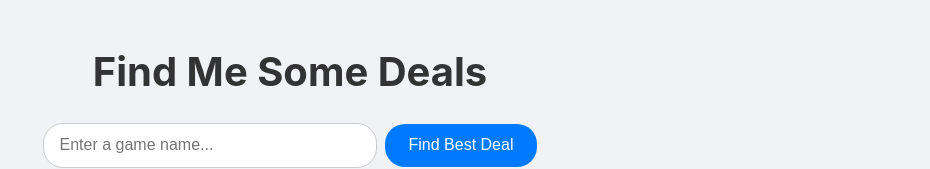
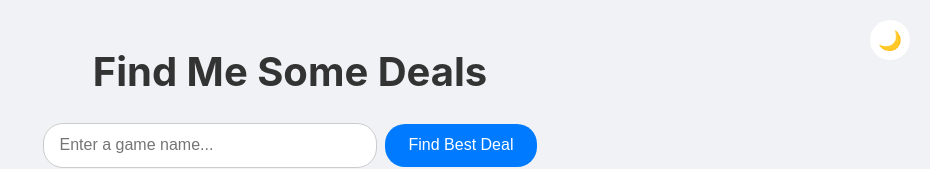
Before and after one commit to lucinho17/find-me-deals, a React (Vite) app: page / in a window 1280 px wide. Shown: the top 169 px of the page, without its empty margins (350-1280 px from the left). Built offline with nearby package versions, Linux system fonts and the light colour scheme.

Commit message:
theme selector

```diff
--- a/index.html
+++ b/index.html
@@ -2,9 +2,9 @@
 <html lang="en">
   <head>
     <meta charset="UTF-8" />
-    <link rel="icon" type="image/svg+xml" href="/vite.svg" />
+    <link rel="icon" type="image/svg+xml" href="/joystick.svg" />
     <meta name="viewport" content="width=device-width, initial-scale=1.0" />
-    <title>fmsd</title>
+    <title>Find Me Some Deals</title>
   </head>
   <body>
     <div id="root"></div>
--- a/src/App.jsx
+++ b/src/App.jsx
@@ -1,13 +1,15 @@
 import { useState } from 'react';
-import styled, { createGlobalStyle } from 'styled-components';
+import styled, { createGlobalStyle, ThemeProvider } from 'styled-components';
+import { lightTheme, darkTheme } from './themes';
 
 const GlobalStyle = createGlobalStyle`
   body {
-    background-color: #f0f2f5;
-    color: #333;
+    background-color: ${(props) => props.theme.body};
+    color: ${(props) => props.theme.text};
     font-family: -apple-system, BlinkMacSystemFont, 'Segoe UI', Roboto, Helvetica, Arial, sans-serif;
     margin: 0;
     padding: 20px;
+    transition: all 0.25s linear;
   }
 `;
 
@@ -32,7 +34,9 @@ const Header = styled.header`
 const SearchInput = styled.input`
   padding: 0.8rem 1rem;
   border-radius: 20px;
-  border: 1px solid #ccc;
+  border: 1px solid ${(props) => props.theme.input.border};
+  background-color: ${(props) => props.theme.cardBackground};
+  color: ${(props) => props.theme.text};
   margin-right: 0.5rem;
   font-size: 1rem;
   width: 60%;
@@ -48,14 +52,14 @@ const SearchButton = styled.button`
   padding: 0.8rem 1.5rem;
   border-radius: 20px;
   border: none;
-  background-color: #007bff;
-  color: white;
+  background-color: ${(props) => props.theme.button.background};
+  color: ${(props) => props.theme.button.text};
   font-size: 1rem;
   cursor: pointer;
   transition: background-color 0.2s;
 
   &:hover {
-    background-color: #0056b3;
+    background-color: ${(props) => props.theme.button.hover};
   }
 
     @media (max-width: 768px) {
@@ -73,7 +77,7 @@ const GameList = styled.div`
 `;
 
 const GameCard = styled.div`
-  background: #fff;
+  background: ${(props) => props.theme.cardBackground};
   border-radius: 8px;
   box-shadow: 0 4px 6px rgba(0,0,0,0.1);
   padding: 1.5rem;
@@ -112,21 +116,44 @@ const GamePrice = styled.p`
 const ViewDealLink = styled.a`
   display: inline-block;
   text-decoration: none;
-  background-color: #ffc107;
-  color: #212529;
+  background-color: ${(props) => props.theme.dealLink.background};
+  color: ${(props) => props.theme.dealLink.text};
   padding: 0.5rem 1rem;
   border-radius: 20px;
   font-weight: bold;
   transition: background-color 0.2s;
 
   &:hover {
-    background-color: #e0a800;
+    background-color: ${(props) => props.theme.dealLink.hover};
   }
+`;
+
+const ThemeToggler = styled.button`
+  position: absolute;
+  top: 20px;
+  right: 20px;
+  padding: 0.5rem;
+  border-radius: 50%;
+  border: none;
+  background-color: ${(props) => props.theme.cardBackground};
+  color: ${(props) => props.theme.text};
+  cursor: pointer;
+  font-size: 1.2rem;
+  width: 40px;
+  height: 40px;
+  display: flex;
+  justify-content: center;
+  align-items: center;
 `;
 
 function App() {
   const [gameName, setGameName] = useState('');
   const [gameData, setGameData] = useState([]);
+  const [theme, setTheme] = useState('light');
+
+  const toggleTheme = () => {
+    setTheme(theme === 'light' ? 'dark' : 'light');
+  };
 
   function catchDeal() {
     fetch(`https://www.cheapshark.com/api/1.0/games?title=${gameName}`)
@@ -135,8 +162,12 @@ function App() {
   }
 
   return (
+    <ThemeProvider theme={theme === 'light' ? lightTheme : darkTheme}>
       <>
         <GlobalStyle />
+        <ThemeToggler onClick={toggleTheme}>
+          {theme === 'light' ? '🌙' : '☀️'}
+        </ThemeToggler>
         <AppWrapper>
           <Header>
             <h1>Find Me Some Deals</h1>
@@ -161,6 +192,7 @@ function App() {
           </GameList>
         </AppWrapper>
       </>
+    </ThemeProvider>
   );
 }
 
--- /dev/null
+++ b/src/themes.js
@@ -0,0 +1,37 @@
+export const lightTheme = {
+  body: '#f0f2f5',
+  text: '#333',
+  cardBackground: '#fff',
+  button: {
+    background: '#007bff',
+    text: 'white',
+    hover: '#0056b3',
+  },
+  dealLink: {
+    background: '#ffc107',
+    text: '#212529',
+    hover: '#e0a800',
+  },
+  input: {
+    border: '#ccc',
+  }
+};
+
+export const darkTheme = {
+  body: '#1a1a1a',
+  text: '#f0f2f5',
+  cardBackground: '#2a2a2a',
+  button: {
+    background: '#007bff',
+    text: 'white',
+    hover: '#0056b3',
+  },
+  dealLink: {
+    background: '#ffc107',
+    text: '#212529',
+    hover: '#e0a800',
+  },
+  input: {
+    border: '#555',
+  }
+};
--- a/vite.config.js
+++ b/vite.config.js
@@ -3,6 +3,6 @@ import react from '@vitejs/plugin-react'
 
 // https://vite.dev/config/
 export default defineConfig({
-  base: '/find-me-some-deals/',
+  base: '/find-me-deals/',
   plugins: [react()],
 })
```
Also changed, not shown: public/joystick.svg (added). Lines whose indentation alone changed are shown as unchanged.
